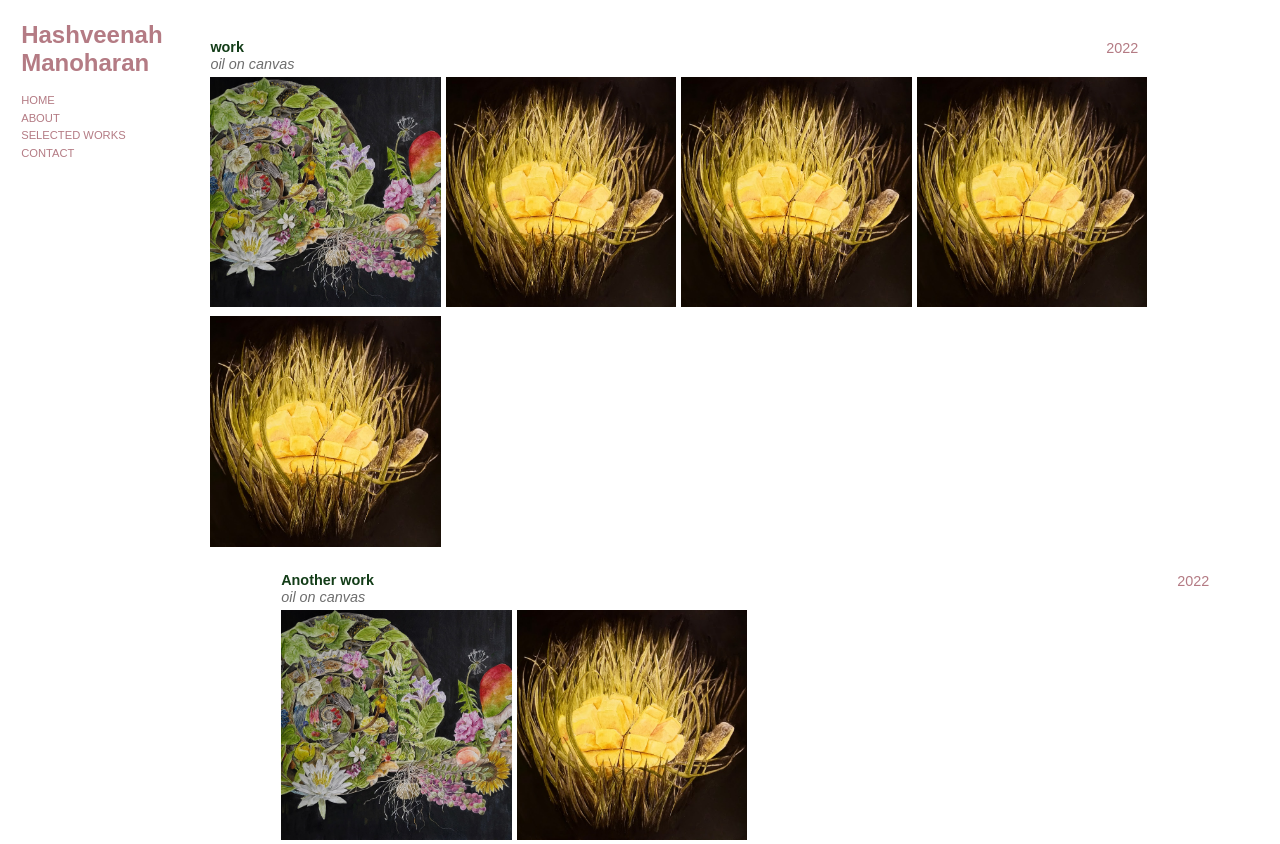
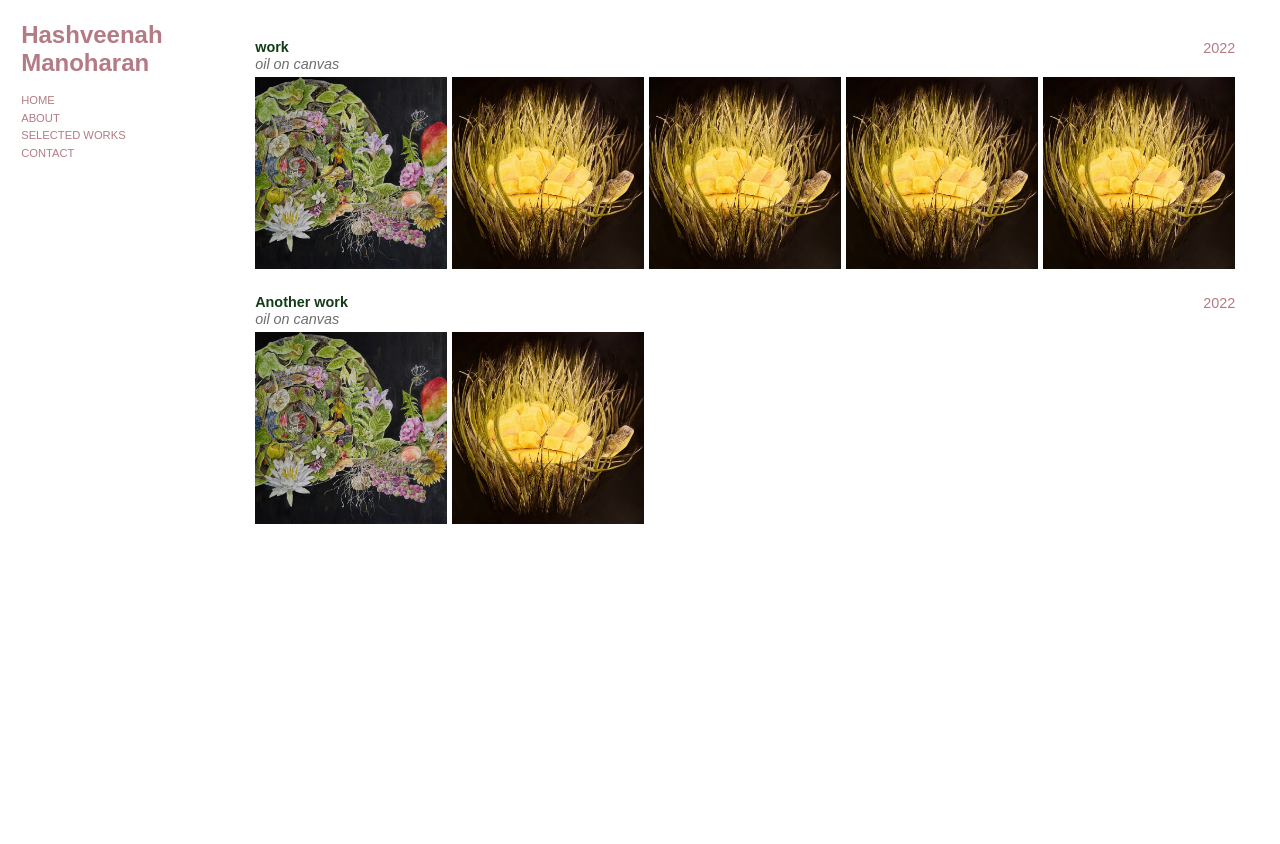
Before and after one commit to abishekh-manoharan/hashi-portfolio, a React (Vite) app in the folder fe-hashveenah-portfolio/: page /projects in a window 1280 px wide. After the commit the page ends 800 px from the top, so only its background shows below. Built offline with nearby package versions, Linux system fonts and the light colour scheme.

Commit message:
desktop projects list styling

```diff
--- a/fe-hashveenah-portfolio/src/components/Projects/ProjectDetail.tsx
+++ b/fe-hashveenah-portfolio/src/components/Projects/ProjectDetail.tsx
@@ -17,8 +17,8 @@ function ProjectDetail() {
 
 
     return (
-        <div>
-            <swiper-container init={false} navigation initial-slide={index} pagination loop space-between="30" className="project-desktop-detail">
+        <div className="project-desktop-detail">
+            <swiper-container init={false} navigation initial-slide={index} pagination loop space-between="30" >
                 {
                     project ? // show project images only if project exists
                     project.imgSrc.map((src, i) =>
--- a/fe-hashveenah-portfolio/src/index.css
+++ b/fe-hashveenah-portfolio/src/index.css
@@ -431,14 +431,16 @@ swiper-container {
     .project {
         display: none;
     }
-
+    .project-container {
+        width: 100%;
+    }
     .project-desktop {
         display: block;
+        width: 100%;
     }
-
     .project-desktop-image {
-        height: 18vw;
-        width: 18vw;
+        height: 15svw;
+        width: 15svw;
         min-width: 150px;
         object-fit: cover;
     }
@@ -447,20 +449,25 @@ swiper-container {
         flex-wrap: wrap;
         gap: 5px;
     }
-
     .project-info {
         width: 70vw;
     }
     .project-info-desktop {
-        width: 72.5vw;
+        width: 100%;
         margin: 15px 0px 5px;
     }
-
     .project-name,
     .project-date,
     .project-medium {
         font-size: .9em;
     }
 
+    .project-desktop-detail {
+        /* max-width: 50%; */
+    }
+    swiper-container {
+        width: 100%;
+    }
+
 
 }
--- a/fe-hashveenah-portfolio/src/utils/helpers.ts
+++ b/fe-hashveenah-portfolio/src/utils/helpers.ts
@@ -21,6 +21,15 @@ export const setPaginationStyling = () => {
     color: #fff;
     background: #216329;
     }
+
+    .swiper-button-next {
+        color: #fff;
+        background: #216329;
+    }
+    .swiper-button-prev{
+        color: #fff;
+        background: #216329;
+    }
     `],
         pagination: {
             clickable: true,
```
